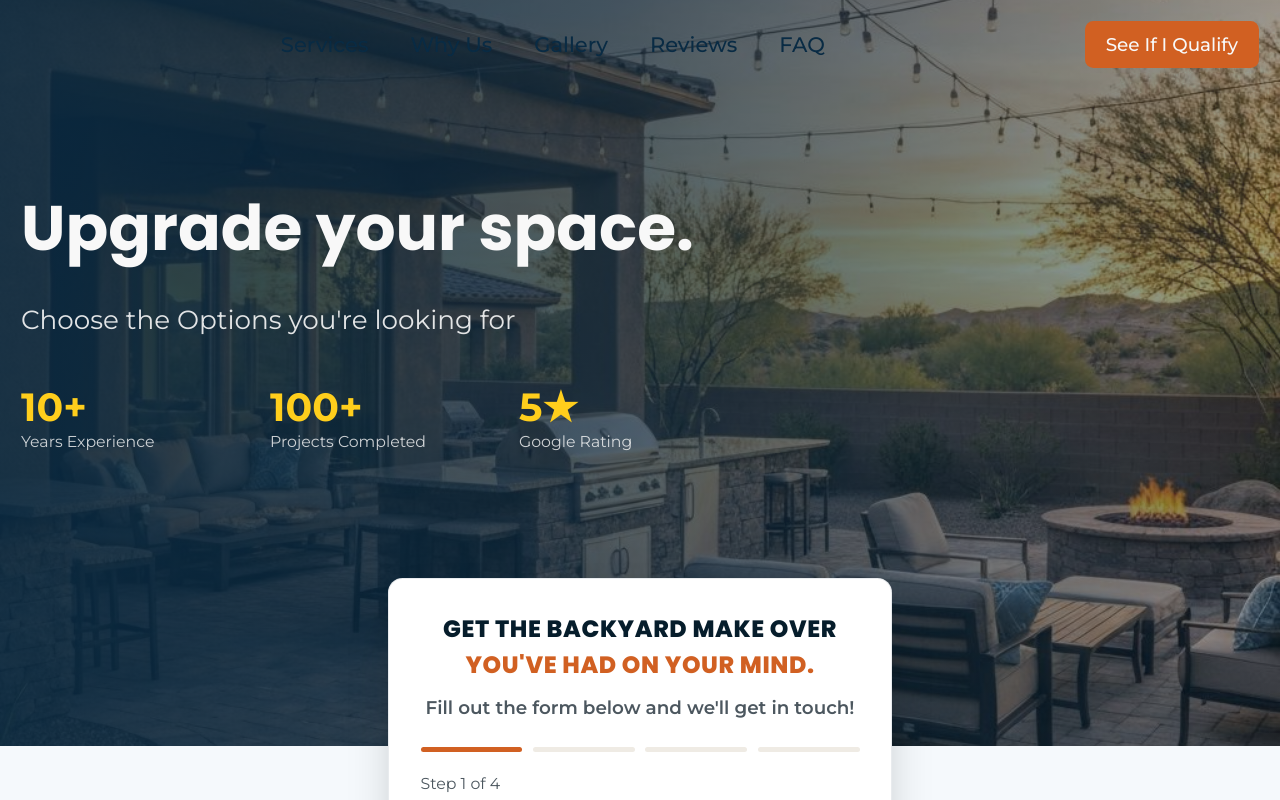
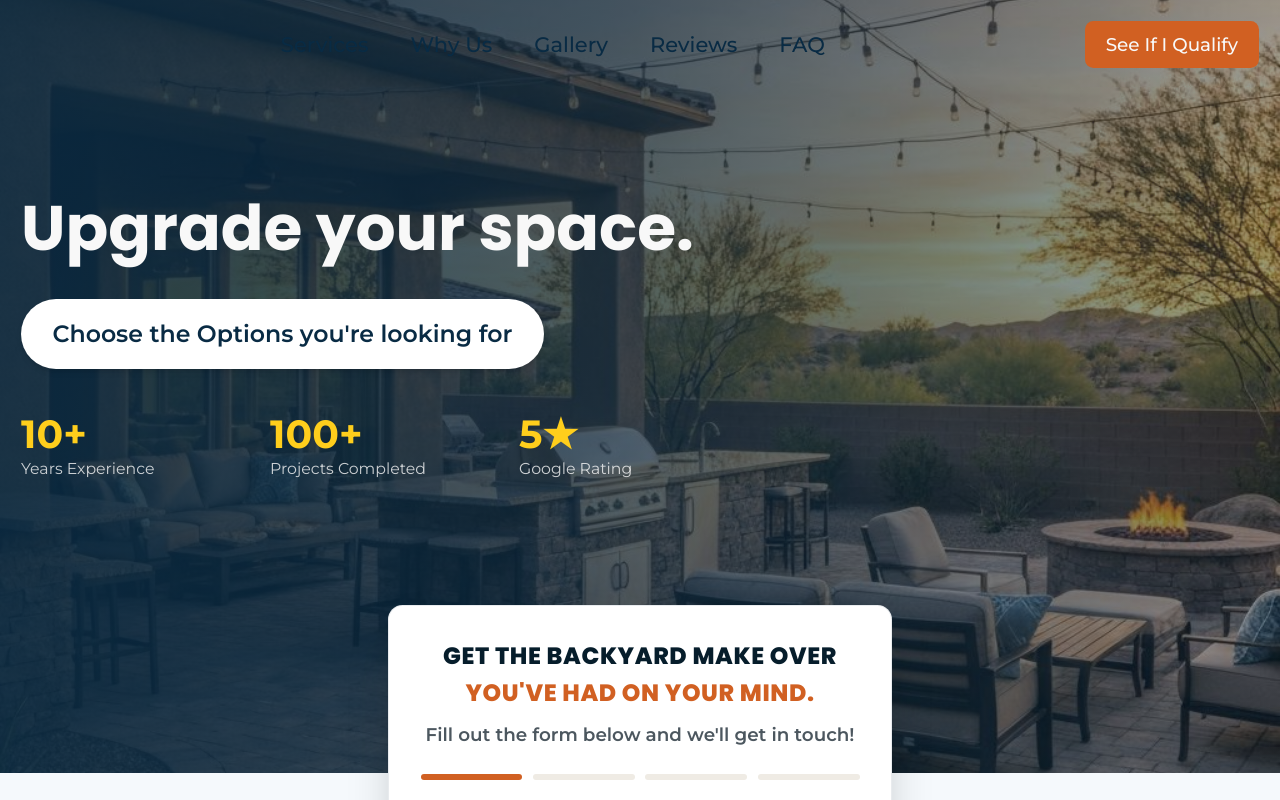
Before and after one commit to Fbet590/Phoenix-Pavers-Turf, a Next.js app: page / in a window 1280 px wide. Shown: the top 800 px of the page. Built offline with nearby package versions, Linux system fonts and the light colour scheme; a web font is replaced by a local one.

Commit message:
Convert hero subheadline to white pill button

```diff
--- a/components/landing/hero.tsx
+++ b/components/landing/hero.tsx
@@ -220,9 +220,12 @@ export function Hero() {
               <h1 className="font-[family-name:var(--font-poppins)] text-3xl md:text-4xl lg:text-5xl text-[48px] font-bold leading-tight text-balance">
                 Upgrade your space.
               </h1>
-              <p className="mt-6 text-lg md:text-xl opacity-90 leading-relaxed max-w-xl">
+              <button
+                type="button"
+                className="mt-6 inline-flex items-center rounded-full bg-white px-6 py-3 text-base md:text-lg font-semibold text-primary leading-relaxed shadow-md hover:bg-white/90 transition-colors"
+              >
                 Choose the Options you&apos;re looking for
-              </p>
+              </button>
 
               {/* Stats */}
               <div className="mt-8 grid grid-cols-3 gap-4">
```
